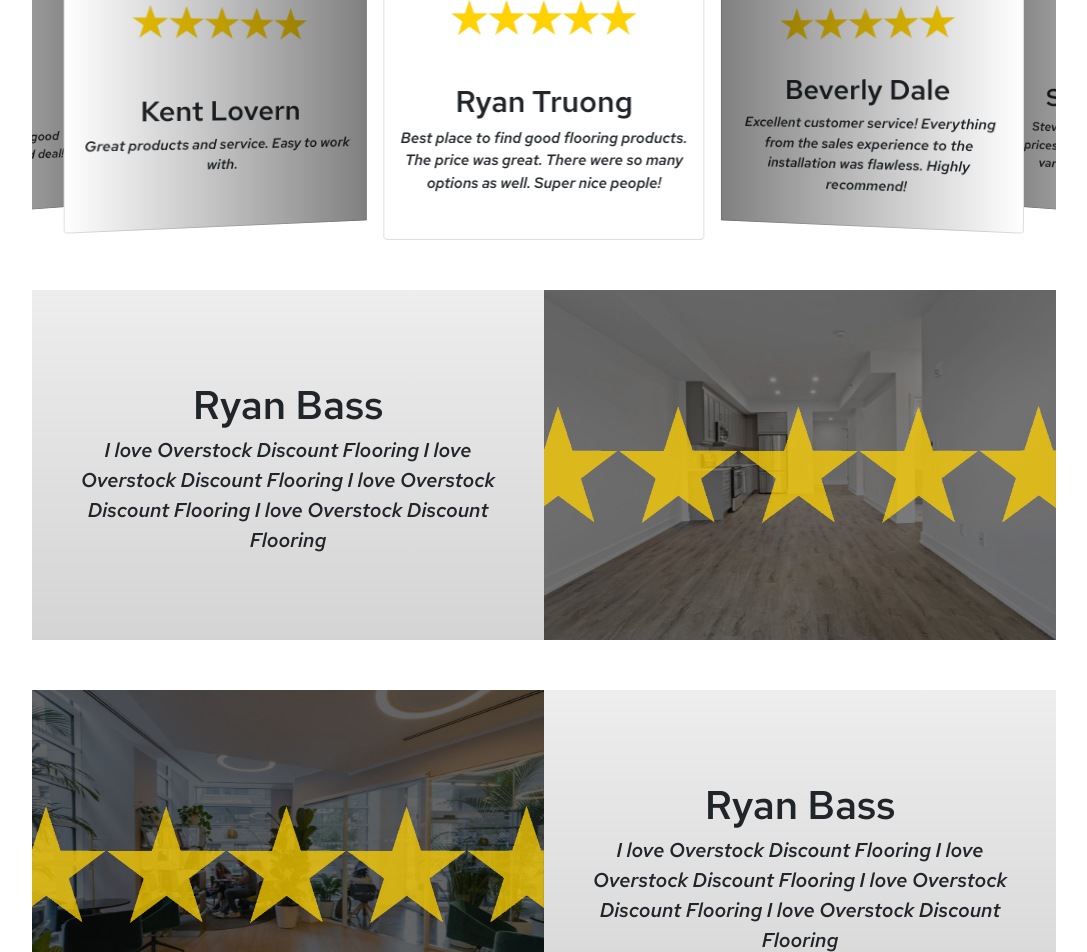
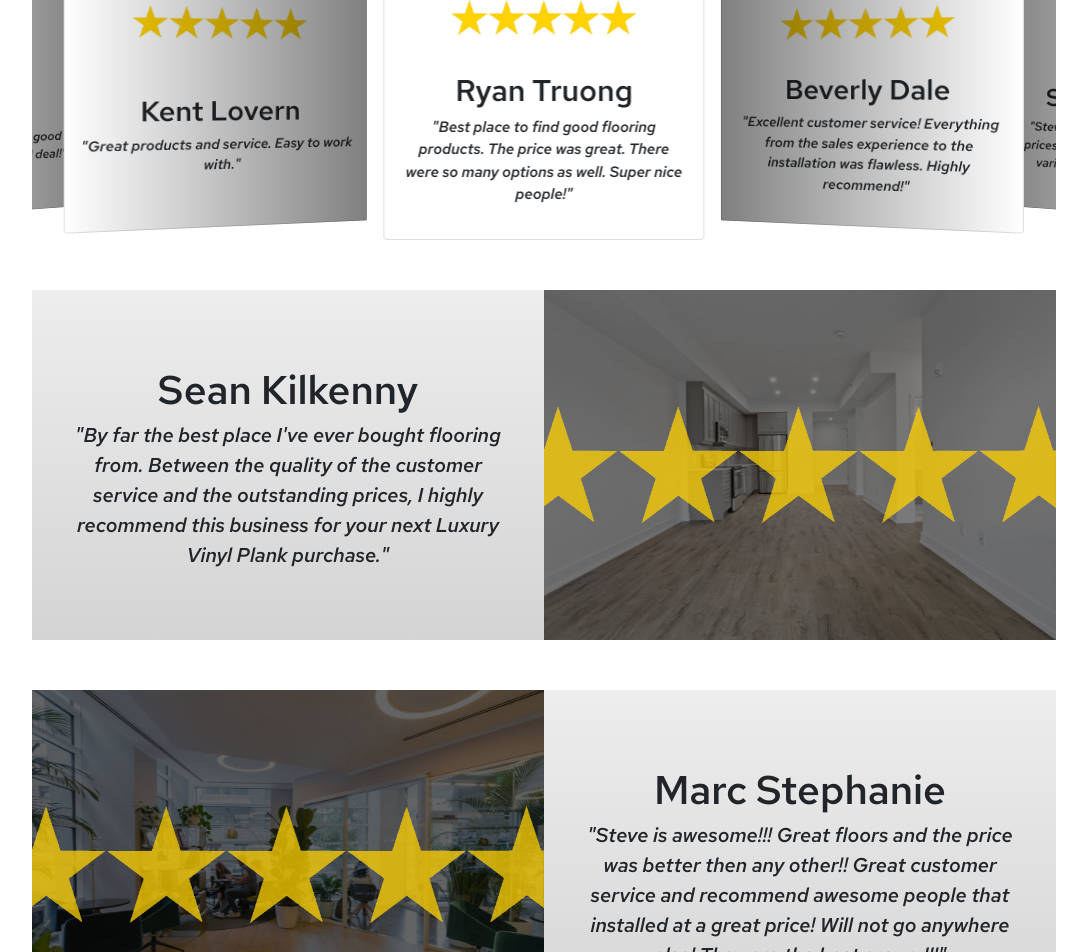
Before and after one commit to rmbass3/overstock_app, a React (Create React App) app: page / in a window 1280 px wide. Shown: the part 7020-7972 px from the top of the page, without its empty margins (96-1183 px from the left). Built offline with nearby package versions, Linux system fonts and the light colour scheme.

Commit message:
Added user review quotes

```diff
--- a/src/components/Reviews.js
+++ b/src/components/Reviews.js
@@ -65,7 +65,7 @@
                 <Card.Body>
                   <Card.Title>Ryan Truong</Card.Title>
                   <Card.Text>
-                    Best place to find good flooring products. The price was great. There were so many options as well. Super nice people!
+                    "Best place to find good flooring products. The price was great. There were so many options as well. Super nice people!"
                   </Card.Text>
                 </Card.Body>
               </Card>
@@ -76,7 +76,7 @@
                 <Card.Body>
                   <Card.Title>Beverly Dale</Card.Title>
                   <Card.Text>
-                    Excellent customer service! Everything from the sales experience to the installation was flawless. Highly recommend!
+                    "Excellent customer service! Everything from the sales experience to the installation was flawless. Highly recommend!"
                   </Card.Text>
                 </Card.Body>
               </Card>
@@ -87,7 +87,7 @@
                 <Card.Body>
                   <Card.Title>Shannon Skeen</Card.Title>
                   <Card.Text>
-                    Steve is a great guy to work with. His prices can't be beat. He also has a great variety of flooring to choose from.
+                    "Steve is a great guy to work with. His prices can't be beat. He also has a great variety of flooring to choose from."
                   </Card.Text>
                 </Card.Body>
               </Card>
@@ -98,7 +98,7 @@
                 <Card.Body>
                   <Card.Title>Anh Truong</Card.Title>
                   <Card.Text>
-                    Got the best service today. Very good quality products as such as a good deal!
+                    "Got the best service today. Very good quality products as such as a good deal!"
                   </Card.Text>
                 </Card.Body>
               </Card>
@@ -109,7 +109,7 @@
                 <Card.Body>
                   <Card.Title>Kent Lovern</Card.Title>
                   <Card.Text>
-                    Great products and service. Easy to work with.
+                    "Great products and service. Easy to work with."
                   </Card.Text>
                 </Card.Body>
               </Card>
@@ -120,10 +120,10 @@
         <div className="review-card">
           <div className="review-card-text">
             <div className="review-card-title">
-              Ryan Bass
+              Sean Kilkenny
             </div>
             <div className="review-card-body">
-              I love Overstock Discount Flooring I love Overstock Discount Flooring I love Overstock Discount Flooring I love Overstock Discount Flooring
+              "By far the best place I've ever bought flooring from. Between the quality of the customer service and the outstanding prices, I highly recommend this business for your next Luxury Vinyl Plank purchase."
             </div>
           </div>
           <div className="review-card-img">
@@ -164,10 +164,10 @@
           </div>
           <div className="review-card-text">
             <div className="review-card-title">
-              Ryan Bass
+              Marc Stephanie
             </div>
             <div className="review-card-body">
-              I love Overstock Discount Flooring I love   Overstock Discount Flooring I love Overstock  Discount Flooring I love Overstock Discount  Flooring
+              "Steve is awesome!!! Great floors and the price was better then any other!! Great customer service and recommend awesome people that installed at a great price! Will not go anywhere else! They are the best around!!"
             </div>
           </div>
         </div>
```
